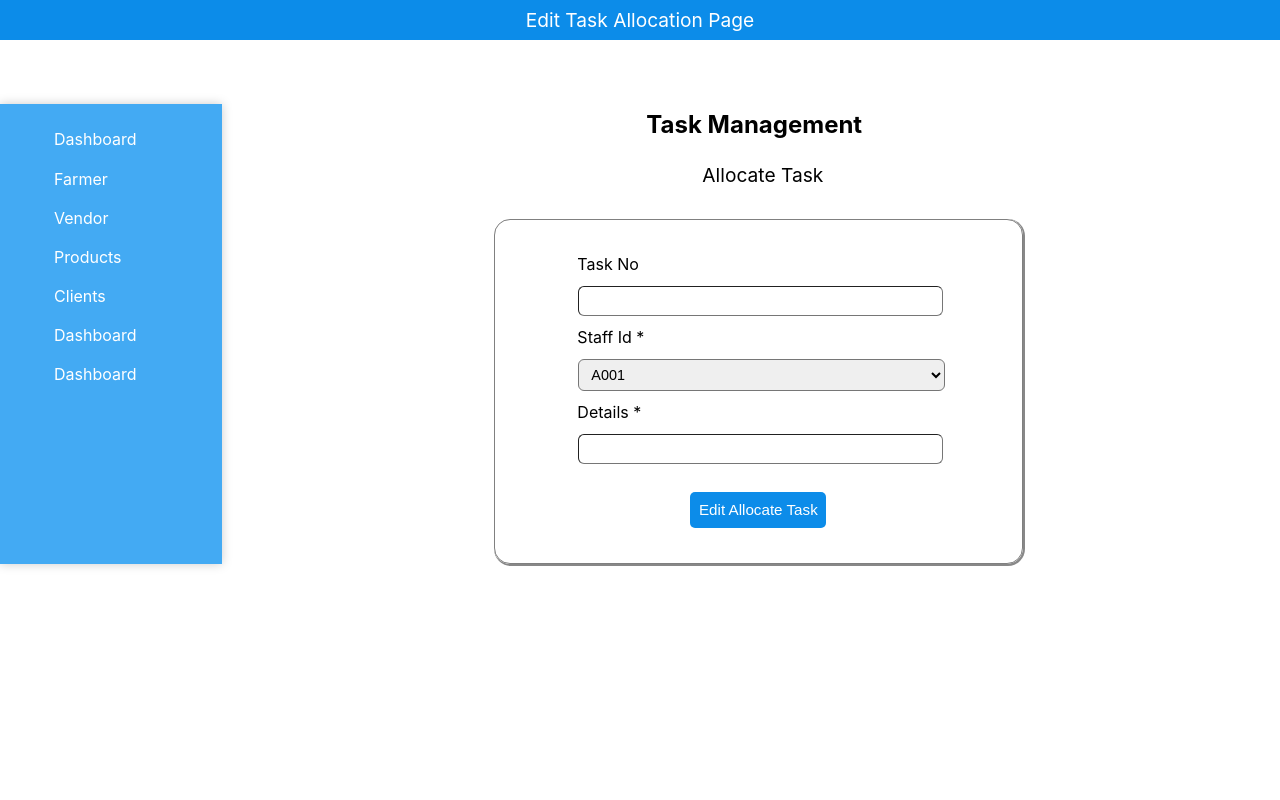
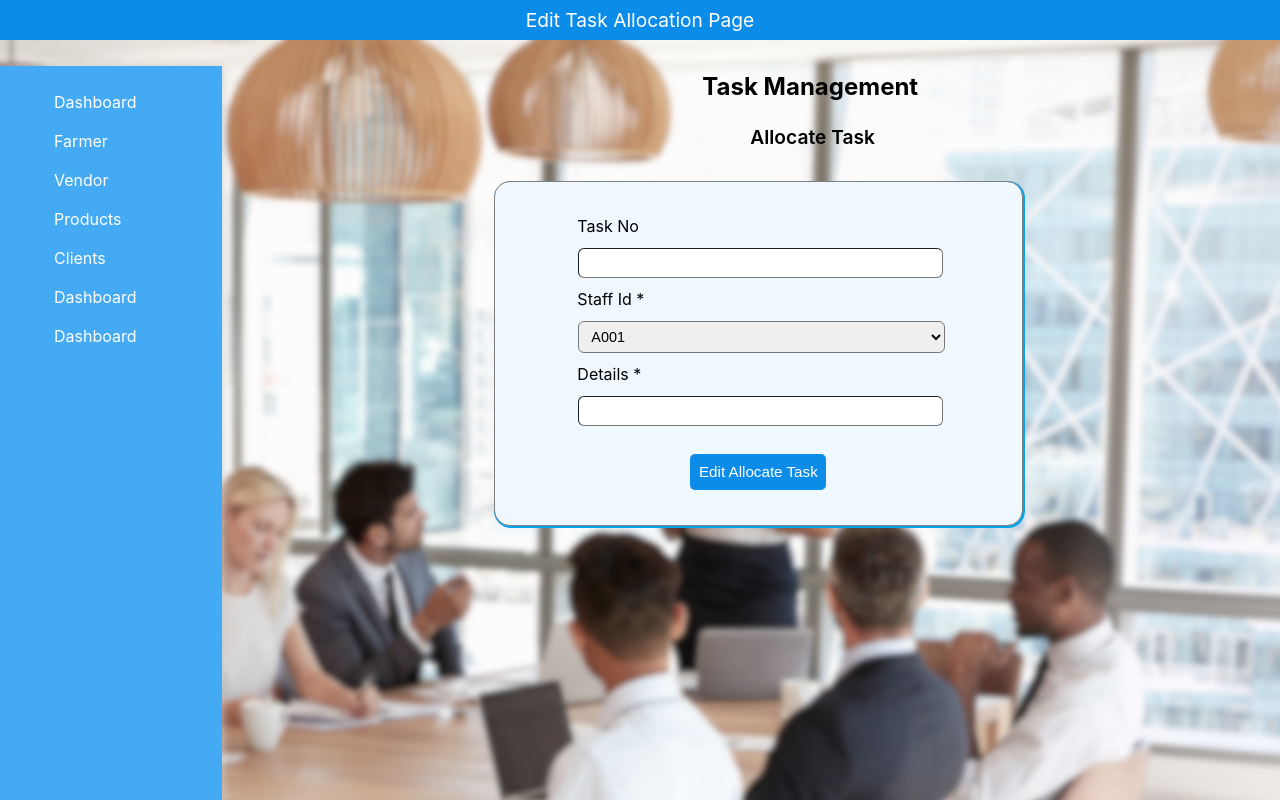
Before and after one commit to pehandassanayaka/Pharmacy-Management-System, a React (Create React App) app: page /EditTask/1 in a window 1280 px wide. Shown: the top 800 px of the page. Built offline with nearby package versions, Linux system fonts and the light colour scheme; no server answers.

Commit message:
Allocate Task design completed

```diff
--- a/src/Components/TaskAllocationPage.js
+++ b/src/Components/TaskAllocationPage.js
@@ -153,7 +153,7 @@ export default class TaskAllocationPage extends Component{
                             <td><input type="number"  required value={this.state.taskNo} onChange = {this.onChangetaskNo} /></td>
                         </tr>
                         <tr>
-                            <td>Staff Id *</td>
+                            <td>Staff ID *</td>
                         </tr>
                         <tr>
                             <td>
--- a/src/Styles/TaskAllocationPage.css
+++ b/src/Styles/TaskAllocationPage.css
@@ -1,3 +1,18 @@
+.TaskAllocationPage{
+    position: relative;
+    background-image: url('../images/MarkAttdBackg.png');
+    background-size: cover;
+    background-repeat: no-repeat;
+    background-position: center center;
+    background-color: rgba(212, 207, 207, 0.171);
+    background-blend-mode:luminosity;
+    width: 100%;
+    height: 100%;
+    padding-bottom: 15rem;
+    min-height: 100vh;
+    top: -2.37rem;
+}
+
 .rooot {
 
     position: relative;
@@ -29,14 +44,15 @@
 }
 
 .TaskAllocationPage .right-side h2 {
-    margin-left: 26.5rem;
-   margin-top: 2rem;
+    margin-left: 30rem;
+    margin-top: 2rem;
 }
 
 .TaskAllocationPage .right-side p{
-    margin-left: 30rem;
+    margin-left: 33rem;
     margin-top: 1.5rem;
     font-size: 1.2rem;
+    font-weight: 600;
 
 }
 
@@ -47,8 +63,8 @@
     border-width: 0.1rem;
     border-radius: 1rem;
     margin-top: 2rem;
-    box-shadow: 1px 1px 0px 1px #888888;
-
+    box-shadow: 1px 1px 0px 1px #06a3ec;
+    background-color: aliceblue;
 
 }
 
```
